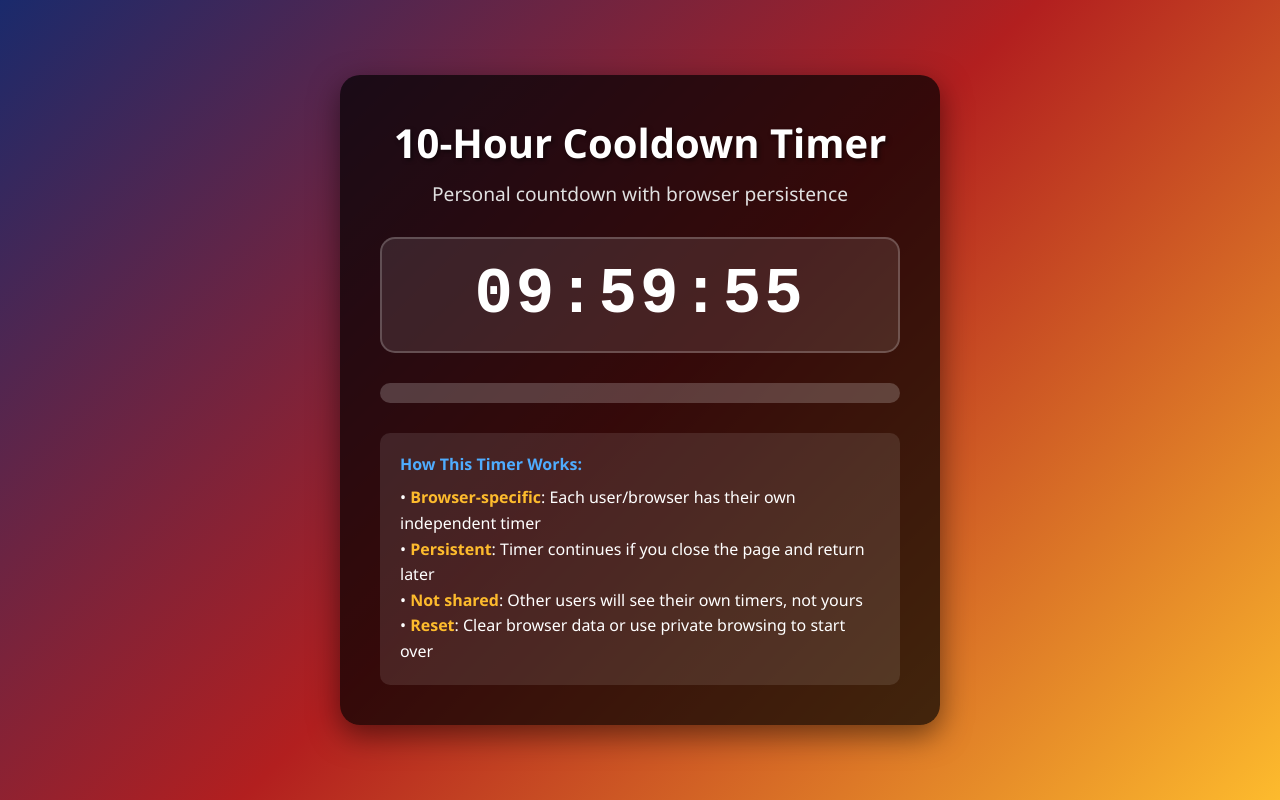
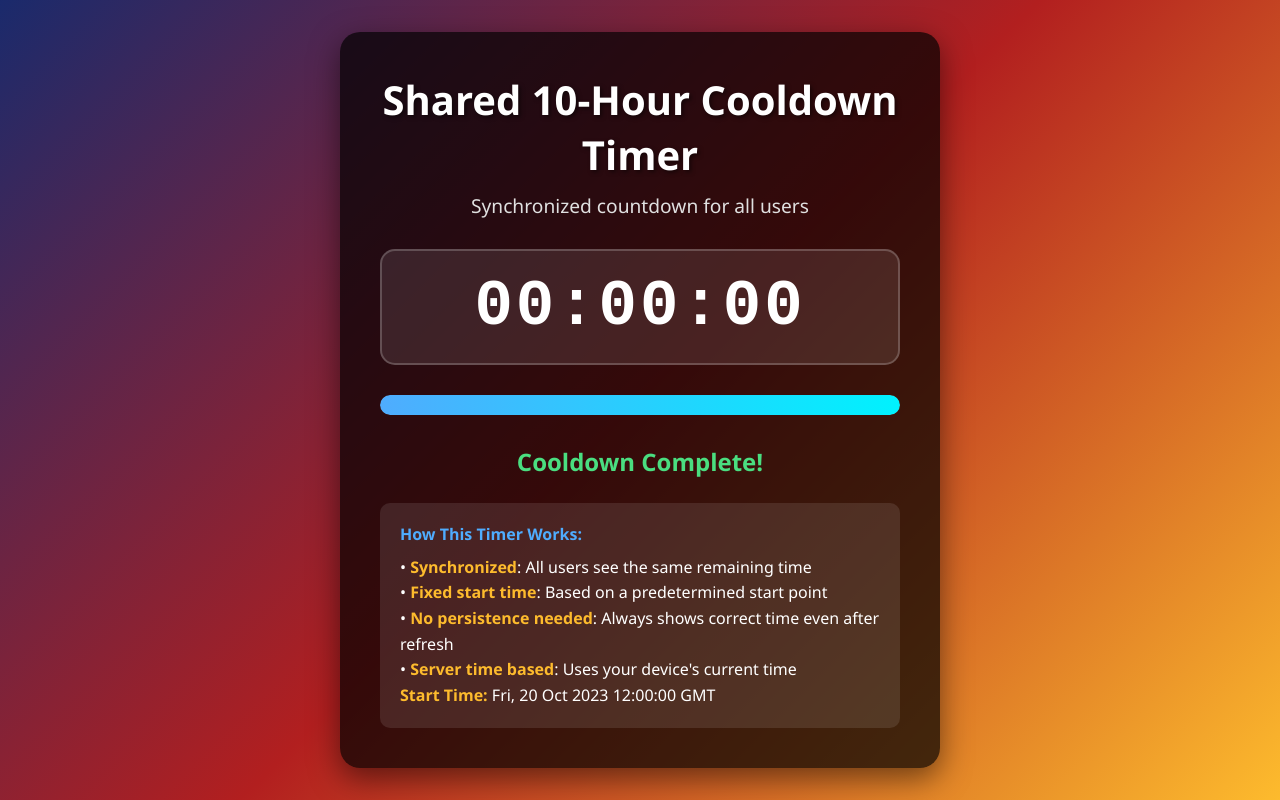
Before and after one commit to trophies123/12112HELPLEASE-ICANTDOITNOMORE, a plain HTML site: page index.html in a window 1280 px wide. Drawn offline with Linux system fonts and the light colour scheme.

Commit message:
Update index.html

```diff
--- a/index.html
+++ b/index.html
@@ -3,7 +3,7 @@
 <head>
     <meta charset="UTF-8">
     <meta name="viewport" content="width=device-width, initial-scale=1.0">
-    <title>10-Hour Cooldown Timer</title>
+    <title>Shared 10-Hour Cooldown Timer</title>
     <style>
         * {
             margin: 0;
@@ -122,8 +122,8 @@
 </head>
 <body>
     <div class="container">
-        <h1>10-Hour Cooldown Timer</h1>
-        <div class="subtitle">Personal countdown with browser persistence</div>
+        <h1>Shared 10-Hour Cooldown Timer</h1>
+        <div class="subtitle">Synchronized countdown for all users</div>
 
         <div class="timer" id="timer">10:00:00</div>
         <div class="progress-container">
@@ -134,10 +134,10 @@
         <div class="info-box">
             <div class="info-title">How This Timer Works:</div>
             <div class="info-content">
-                <p>• <span class="highlight">Browser-specific</span>: Each user/browser has their own independent timer</p>
-                <p>• <span class="highlight">Persistent</span>: Timer continues if you close the page and return later</p>
-                <p>• <span class="highlight">Not shared</span>: Other users will see their own timers, not yours</p>
-                <p>• <span class="highlight">Reset</span>: Clear browser data or use private browsing to start over</p>
+                <p>• <span class="highlight">Synchronized</span>: All users see the same remaining time</p>
+                <p>• <span class="highlight">Fixed start time</span>: Based on a predetermined start point</p>
+                <p>• <span class="highlight">No persistence needed</span>: Always shows correct time even after refresh</p>
+                <p>• <span class="highlight">Server time based</span>: Uses your device's current time</p>
             </div>
         </div>
     </div>
@@ -145,6 +145,11 @@
     <script>
         // Set the cooldown period to 10 hours (in milliseconds)
         const cooldownPeriod = 10 * 60 * 60 * 1000; // 10 hours in milliseconds
+
+        // FIXED START TIME - This is what makes the timer the same for everyone
+        // Format: "Month Day, Year HH:MM:SS" (Time is in UTC/GMT)
+        // Change this to your desired start time
+        const fixedStartTime = new Date("October 20, 2023 12:00:00").getTime();
 
         // Function to format time with leading zeros
         function formatTime(ms) {
@@ -163,20 +168,18 @@
 
         // Function to update the timer
         function updateTimer() {
-            // Get the end time from localStorage or set it if it doesn't exist
-            let endTime = localStorage.getItem('cooldownEndTime');
+            // Calculate remaining time based on fixed start time
+            const currentTime = Date.now();
+            const elapsedTime = currentTime - fixedStartTime;
+            let remainingTime = cooldownPeriod - elapsedTime;
 
-            if (!endTime) {
-                // First visit - set the end time to 10 hours from now
-                endTime = Date.now() + cooldownPeriod;
-                localStorage.setItem('cooldownEndTime', endTime);
-            } else {
-                endTime = parseInt(endTime);
+            // Check if the cooldown hasn't started yet
+            if (remainingTime > cooldownPeriod) {
+                document.getElementById('timer').textContent = "Not started";
+                document.getElementById('progress-bar').style.width = '0%';
+                setTimeout(updateTimer, 1000);
+                return;
             }
-
-            // Calculate remaining time
-            const currentTime = Date.now();
-            let remainingTime = endTime - currentTime;
 
             // Check if the cooldown has completed
             if (remainingTime <= 0) {
@@ -190,15 +193,22 @@
             document.getElementById('timer').textContent = formatTime(remainingTime);
 
             // Update progress bar
-            const progress = ((cooldownPeriod - remainingTime) / cooldownPeriod) * 100;
-            document.getElementById('progress-bar').style.width = `${progress}%`;
+            const progress = (elapsedTime / cooldownPeriod) * 100;
+            document.getElementById('progress-bar').style.width = `${Math.min(progress, 100)}%`;
 
             // Schedule the next update
             setTimeout(updateTimer, 1000);
         }
 
-        // Start the timer when the page loads
-        window.onload = updateTimer;
+        // Display the fixed start time in the info box
+        document.addEventListener('DOMContentLoaded', function() {
+            const startTimeElement = document.createElement('p');
+            startTimeElement.innerHTML = `<span class="highlight">Start Time:</span> ${new Date(fixedStartTime).toUTCString()}`;
+            document.querySelector('.info-content').appendChild(startTimeElement);
+
+            // Start the timer
+            updateTimer();
+        });
     </script>
 </body>
 </html>
```
